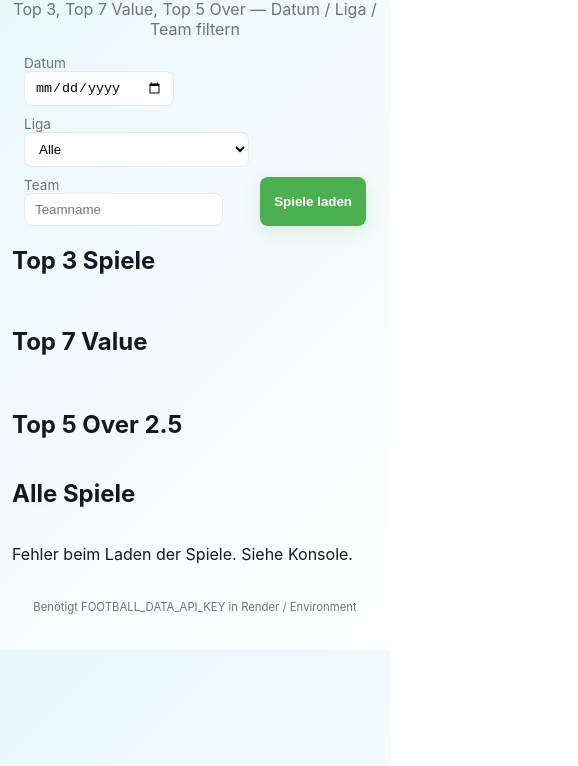
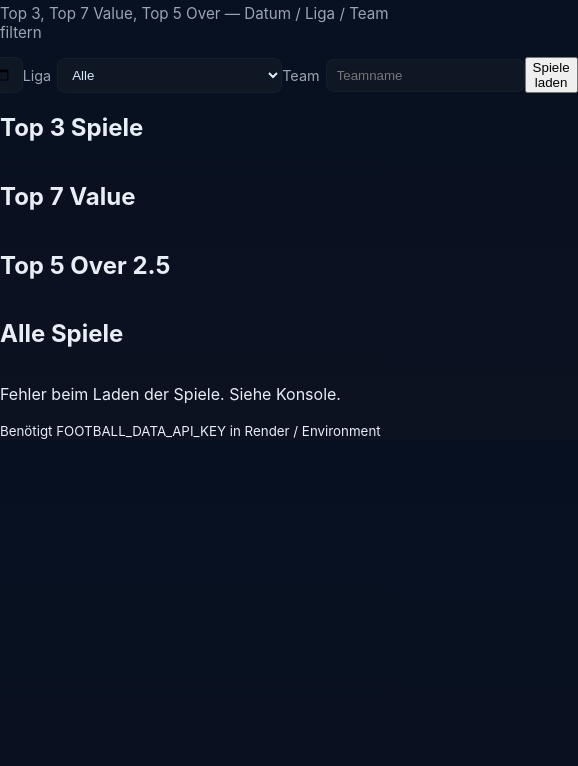
Before and after one commit to jurijmosebach-cell/Fu-ball_Analyse, a website: page index.html in a window 390 px wide. Shown: the part 78-844 px from the top of the page, 578 px wide, since content can reach past the window. Drawn offline with Linux system fonts and the light colour scheme; no server answers.

Commit message:
Update style.css

```diff
--- a/style.css
+++ b/style.css
@@ -1,77 +1,57 @@
-
 :root{
-  --bg1: #e8f7fb;
-  --bg2: #ffffff;
-  --accent: #4caf50;
-  --muted: #6b7280;
-  --card: #ffffff;
+  --bg:#0b1220;
+  --card:#0f1724;
+  --muted:#9aa4b2;
+  --accent:#06b6d4;
+  --good:#16a34a;
+  --bad:#ef4444;
+  --warn:#f59e0b;
+  --glass: rgba(255,255,255,0.03);
 }
-
 *{box-sizing:border-box}
 body{
-  margin:0;
-  font-family: Inter, -apple-system, "Segoe UI", Roboto, "Helvetica Neue", Arial;
-  background: linear-gradient(135deg,var(--bg1),var(--bg2));
-  color:#111827;
-  -webkit-font-smoothing:antialiased;
-  -moz-osx-font-smoothing:grayscale;
+  margin:0; font-family:Inter,system-ui,Segoe UI,Roboto,Arial; background:linear-gradient(180deg,#071021 0%, #0b1220 100%); color:#e6eef6;
 }
-.container{
-  max-width:1100px;
-  margin:24px auto;
-  padding:20px;
-}
-header h1{margin:0;text-align:center;font-size:1.8rem}
-.subtitle{text-align:center;color:var(--muted);margin-top:6px;margin-bottom:16px}
+.app{ max-width:1200px; margin:20px auto; padding:20px; }
+.app-header{text-align:center;margin-bottom:12px}
+.app-header h1{margin:0;font-size:1.6rem}
+.subtitle{ color:var(--muted); margin-top:6px; font-size:0.95rem }
 
-.controls{
-  display:flex;
-  flex-wrap:wrap;
-  gap:10px;
-  justify-content:center;
-  margin-bottom:18px;
-}
-.controls label{display:flex;flex-direction:column;font-size:0.85rem;color:var(--muted)}
-.controls input[type="date"], .controls input[type="text"], .controls select{
-  padding:8px 10px;border-radius:8px;border:1px solid #e6e9ef;background:#fff;
-  min-width:150px;
-}
-button#loadBtn{
-  padding:9px 14px;border-radius:8px;border:none;background:var(--accent);color:#fff;font-weight:600;
-  box-shadow: 0 6px 18px rgba(76,175,80,0.18);cursor:pointer;
-}
-button#loadBtn:hover{transform:translateY(-1px)}
+.controls{ margin:12px 0; display:flex; justify-content:center }
+.control-row{ display:flex; gap:10px; flex-wrap:wrap; align-items:center; }
+label{ color:var(--muted); font-size:0.9rem; display:flex; gap:6px; align-items:center }
+input[type="date"], input[type="text"], select{ background:var(--card); border:1px solid rgba(255,255,255,0.03); color:#dbeafe; padding:8px 10px; border-radius:8px; min-width:160px }
+.btn{ background:var(--accent); color:#001219; border:none; padding:8px 12px; border-radius:8px; cursor:pointer; font-weight:600 }
 
-main{margin-top:18px}
-.games{display:flex;flex-direction:column;gap:12px}
-.game{
-  background:var(--card);
-  padding:14px;border-radius:10px;box-shadow: 0 6px 18px rgba(15,23,42,0.06);
-  border-left:6px solid #e5e7eb;transition:transform .12s;
-}
-.game:hover{transform:translateY(-4px)}
-.game.top3{padding:18px;border-radius:12px;font-weight:600}
-.two-column{display:grid;grid-template-columns:1fr 1fr;gap:14px;margin-top:12px}
-.list div{background:var(--card);padding:10px;border-radius:8px;margin-bottom:8px;box-shadow:0 4px 12px rgba(12,15,20,0.04)}
+.main-grid{ display:grid; grid-template-columns:1fr; gap:16px; margin-top:12px; }
+.two-col{ display:grid; grid-template-columns:1fr 1fr; gap:12px; }
 
-.team{display:flex;align-items:center;gap:8px;margin-top:8px;color:#374151;font-weight:600}
-.team img{width:26px;height:18px;object-fit:cover;border-radius:3px}
-.date{color:var(--muted);font-size:0.9rem;margin-top:6px}
+.games, .list{ display:flex; flex-direction:column; gap:10px }
+.game{ background:var(--card); padding:12px; border-radius:10px; box-shadow: 0 6px 20px rgba(2,6,23,0.6); border-left:6px solid rgba(255,255,255,0.03) }
+.game.top3{ padding:14px; border-radius:12px; font-weight:600 }
 
-.bar-container{background:#eef2f6;height:14px;border-radius:8px;margin-top:8px;overflow:hidden}
-.bar{height:100%;border-radius:8px;display:flex;align-items:center;padding-left:8px;color:#fff;font-weight:600;font-size:12px}
-.home-bar{background:#4caf50}
-.draw-bar{background:#f59e0b}
-.away-bar{background:#ef4444}
-.over25-bar{background:#2196f3}
-.under25-bar{background:#8b5cf6}
-.btts-bar{background:#ff7a00}
+.team{ display:flex; gap:8px; align-items:center; color:#cfe8ff; font-weight:600; margin-top:8px }
+.team img{ width:26px; height:18px; object-fit:cover; border-radius:3px }
+.date{ color:var(--muted); font-size:0.9rem; margin-top:6px }
 
-footer{margin-top:18px;text-align:center;color:var(--muted);font-size:0.85rem}
+.bar-container{ background:rgba(255,255,255,0.03); height:14px; border-radius:8px; overflow:hidden; margin-top:8px; display:block }
+.bar{ height:100%; display:flex; align-items:center; padding-left:8px; color:#fff; font-weight:700; font-size:12px; border-radius:8px }
+
+.legend{ display:flex; gap:8px; align-items:center; color:var(--muted); margin-top:8px; font-size:0.9rem }
+.legend .item{ padding:6px 8px; border-radius:6px; font-weight:600 }
+
+.form-label{ font-size:0.75rem; color:var(--muted); margin-right:8px }
+
+/* colors for bars */
+.home-bar{ background:var(--good) }
+.draw-bar{ background:var(--warn) }
+.away-bar{ background:var(--bad) }
+.over-bar{ background:#2196f3 }
+.under-bar{ background:#8b5cf6 }
+.btts-bar{ background:#ff7a00 }
 
 /* responsive */
 @media (max-width:900px){
-  .two-column{grid-template-columns:1fr}
-  .controls{justify-content:space-between;padding:0 12px}
-  .container{padding:12px}
+  .two-col{ grid-template-columns:1fr }
+  .control-row{ justify-content:center }
 }
```
